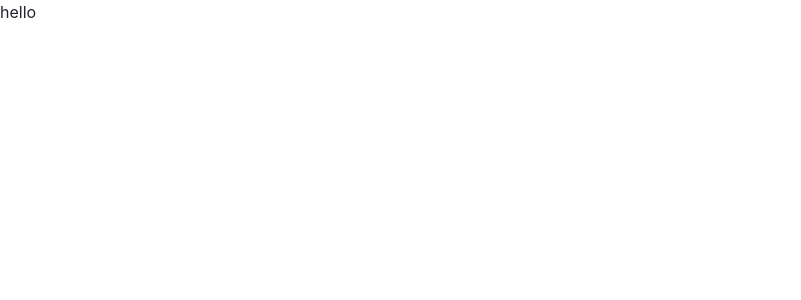
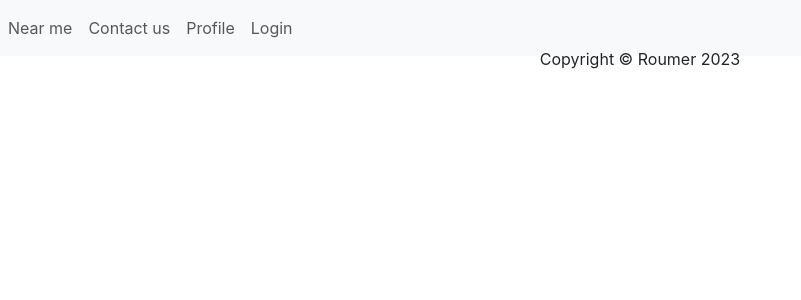
Before and after one commit to Nulula/roamer, a React (Create React App) app: page / in a window 1280 px wide. Shown: the top 300 px of the page, without its empty margins (0-801 px from the left). Built offline with nearby package versions, Linux system fonts and the light colour scheme.

Commit message:
navbar and footer created

```diff
--- a/src/App.js
+++ b/src/App.js
@@ -1,7 +1,17 @@
 import React from "react";
+import { BrowserRouter as Router, Route, Routes } from "react-router-dom";
+import Nav from "./components/Nav";
+import Footer from "./components/Footer";
 
 function App() {
-  return <div>hello</div>;
+  return (
+    <Router>
+      <div>
+        <Nav />
+        <Footer />
+      </div>
+    </Router>
+  );
 }
 
 export default App;
--- a/src/components/Footer.js
+++ b/src/components/Footer.js
@@ -0,0 +1,24 @@
+import React from "react";
+
+const styles = {
+  footer: {
+    position: "relative",
+    padding: "3px",
+  },
+  text: {
+    position: "absolute",
+    top: "50%",
+    left: "50%",
+    transform: "translate(-50%, -50%)",
+  },
+};
+
+function Footer() {
+  return (
+    <footer style={styles.footer} className="footer">
+      <span style={styles.text}>Copyright © Roumer 2023</span>
+    </footer>
+  );
+}
+
+export default Footer;
--- a/src/components/Nav.js
+++ b/src/components/Nav.js
@@ -0,0 +1,64 @@
+import React from "react";
+import { NavLink } from "react-router-dom";
+
+const styles = {
+  navBar: {
+    position: "relative",
+  },
+};
+
+function Nav() {
+  return (
+    <nav className="navbar navbar-expand-lg navbar-light bg-light ml-80">
+      <div style={styles.navBar}>
+        <ul className="navbar-nav ">
+          <li className="nav-item">
+            <NavLink
+              to="/nearme"
+              end
+              className={({ isActive }) =>
+                isActive ? "nav-link active" : "nav-link"
+              }
+            >
+              Near me
+            </NavLink>
+          </li>
+
+          <li className="nav-item">
+            <NavLink
+              to="/contact"
+              end
+              className={({ isActive }) =>
+                isActive ? "nav-link active" : "nav-link"
+              }
+            >
+              Contact us
+            </NavLink>
+          </li>
+          <li className="nav-item">
+            <NavLink
+              to="/profile"
+              className={({ isActive }) =>
+                isActive ? "nav-link active" : "nav-link"
+              }
+            >
+              Profile
+            </NavLink>
+          </li>
+          <li className="nav-item">
+            <NavLink
+              to="/login"
+              className={({ isActive }) =>
+                isActive ? "nav-link active" : "nav-link"
+              }
+            >
+              Login
+            </NavLink>
+          </li>
+        </ul>
+      </div>
+    </nav>
+  );
+}
+
+export default Nav;
```
